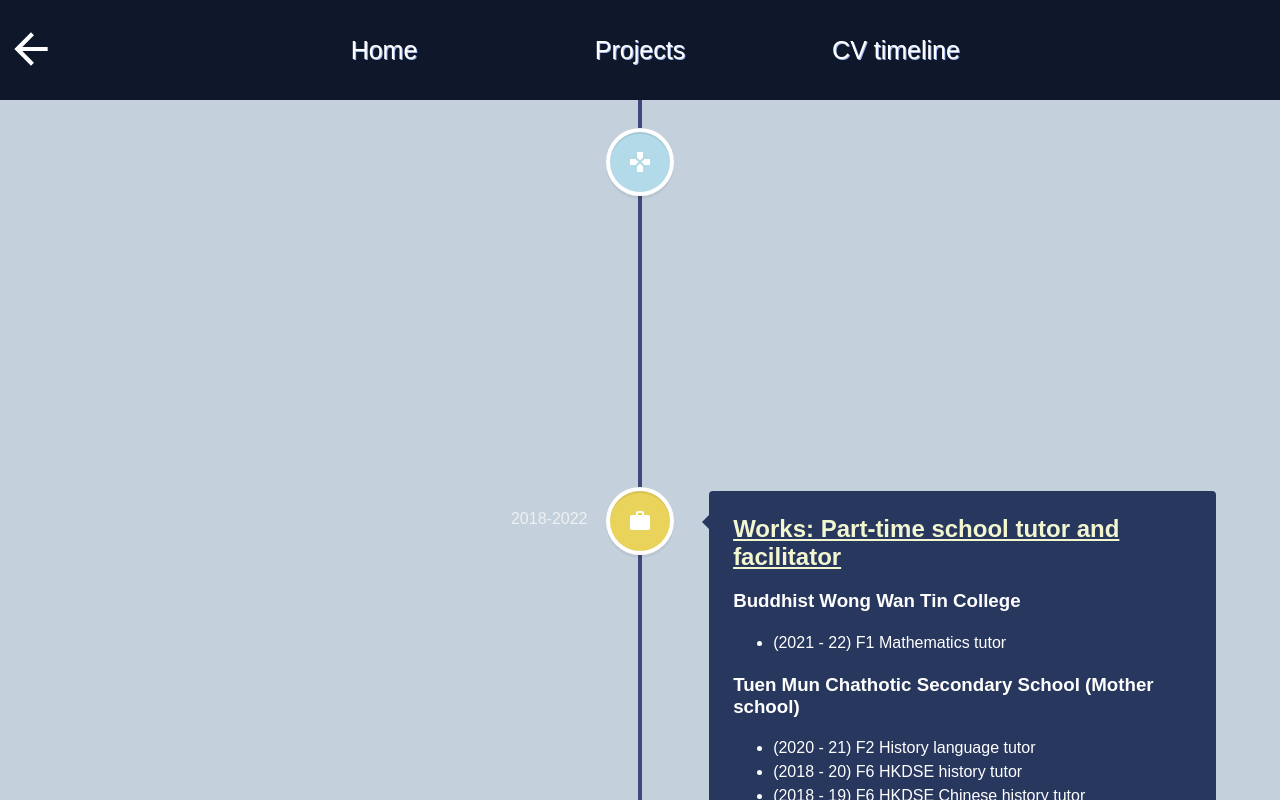
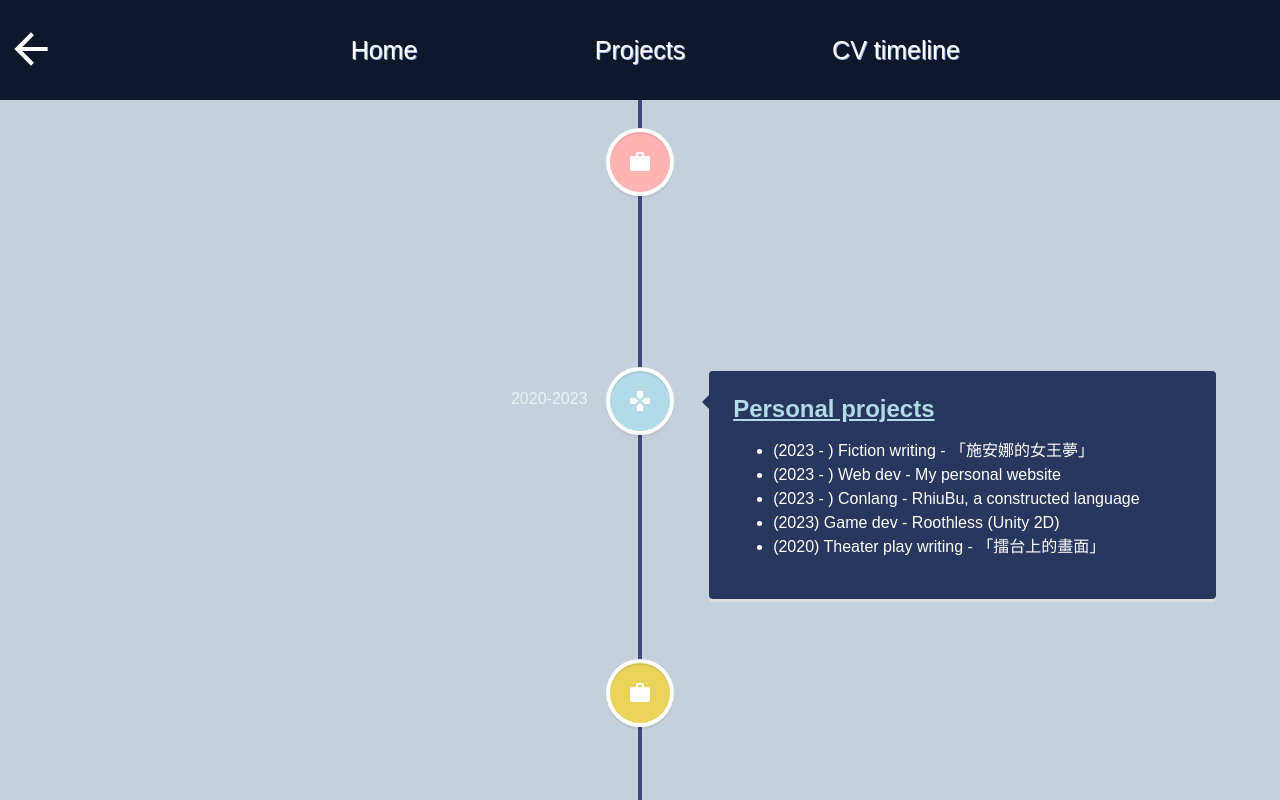
Before and after one commit to Terrancus/Web.Portfolio, a React (Create React App) app: page /Web.Portfolio/experience in a window 1280 px wide. Shown: the top 800 px of the page. Built offline with nearby package versions, Linux system fonts and the light colour scheme.

Commit message:
Deployed website

```diff
--- a/src/pages/Experience.js
+++ b/src/pages/Experience.js
@@ -11,6 +11,26 @@ function Experience() {
     <div className="experience">
       <VerticalTimeline lineColor="#3e497a">
 
+      <VerticalTimelineElement
+          className="vertical-timeline-element"
+          contentStyle={{ background: '#28375e', color: '#fff' }}
+          contentArrowStyle={{ borderRight: '7px solid  #28375e' }}
+          date="2023-2024"
+          iconStyle={{background: "rgb(255, 179, 179)", color: "#fff"}}
+          icon={<WorkIcon/>}
+        >
+          <h2 className="vertical-timeline-element-title" style={{color: 'rgb(255, 179, 179)'}}>
+            <u>Work: Full-time Programmer</u>
+          </h2>
+          <h3>
+          Eteam Entertainment Limited
+          </h3>
+          <ul>
+            <li>&#40;2023 - 24&#41; Programmer Programmer </li>
+          </ul>
+
+        </VerticalTimelineElement>
+
         <VerticalTimelineElement
           className="vertical-timeline-element"
           contentStyle={{ background: '#28375e', color: '#fff' }}
@@ -22,15 +42,11 @@ function Experience() {
           <h2 className="vertical-timeline-element-title" style={{color: 'rgb(179, 218, 233)'}}>
             <u>Personal projects</u>
           </h2>
-          <h3>
-            Part-time tutor and facilitator
-          </h3>
           <ul>
+            <li> &#40;2023 - &#41; Fiction writing - 「施安娜的女王夢」</li>
             <li> &#40;2023 - &#41; Web dev - My personal website</li>
-            <li> &#40;2023 - &#41; Game dev - Art of Aether</li>
             <li> &#40;2023 - &#41; Conlang - RhiuBu, a constructed language</li>
             <li> &#40;2023&#41; Game dev - Roothless &#40;Unity 2D&#41;</li>
-            <li> &#40;2020 - 22&#41; 3D modeling - Blender practices</li>
             <li> &#40;2020&#41; Theater play writing - 「擂台上的畫面」</li>
           </ul>
         </VerticalTimelineElement>
@@ -44,7 +60,7 @@ function Experience() {
           icon={<WorkIcon/>}
         >
           <h2 className="vertical-timeline-element-title" style={{color: '#f3f7d0'}}>
-            <u>Works: Part-time school tutor and facilitator</u>
+            <u>Part-time Works: School tutor and facilitator</u>
           </h2>
           <h3>
           Buddhist Wong Wan Tin College
--- a/src/pages/Home.js
+++ b/src/pages/Home.js
@@ -67,7 +67,7 @@ function Home() {
 
         <div className="prompt">
           <p>
-            A self-motivated content creator
+            Self-motivated content creator
           </p>
           <h4>Contact me:</h4>
           <div className="socialMedia">
```
